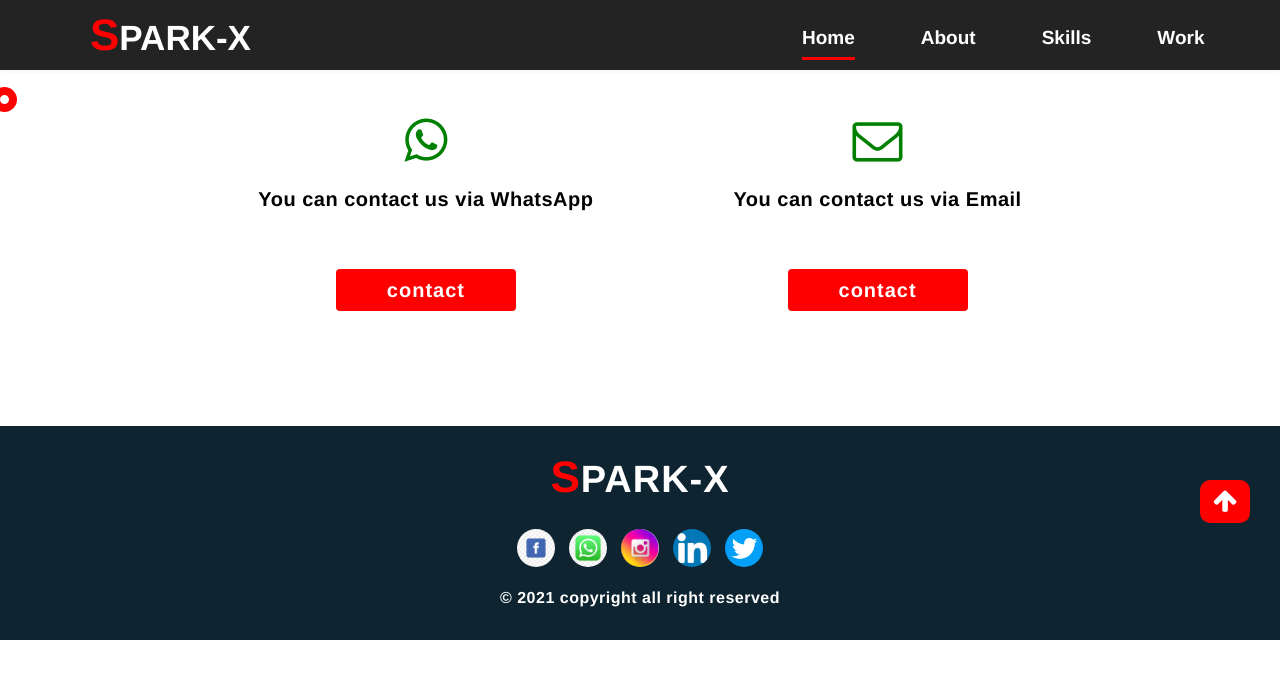
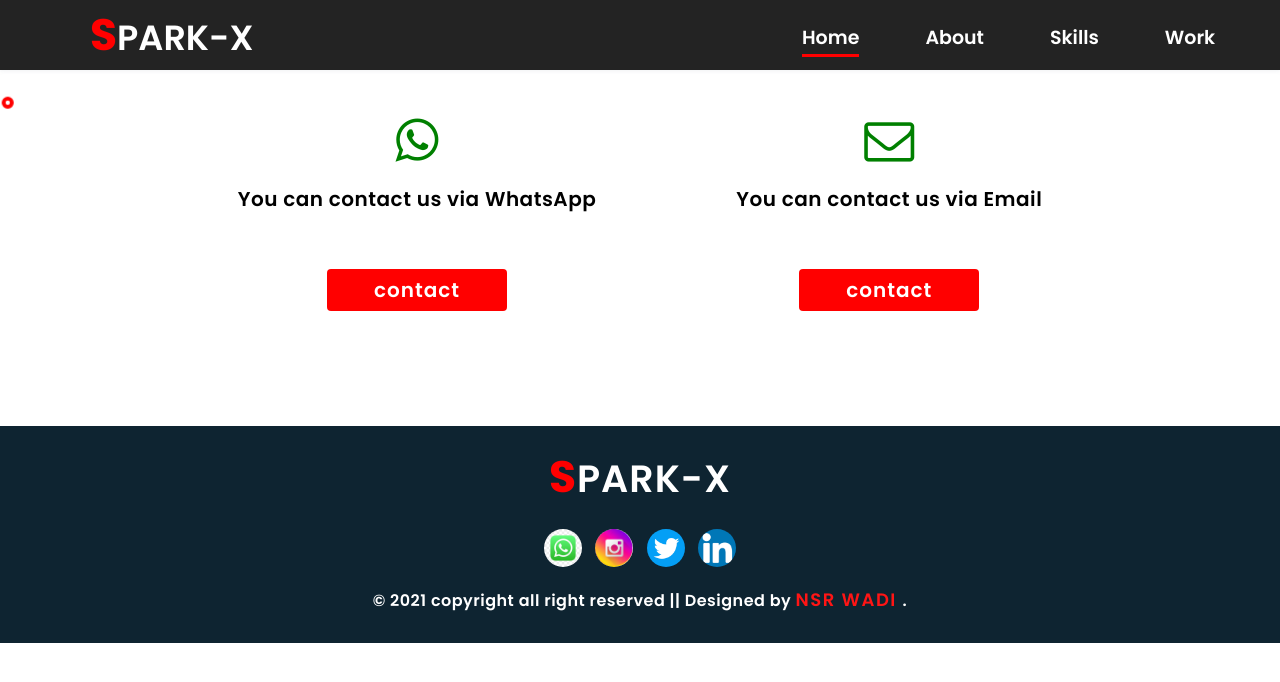
Before and after one commit to NSR404/sparkerx, a plain HTML site: page contact.html in a window 1280 px wide. Drawn offline with nearby package versions, Linux system fonts and the light colour scheme.

Commit message:
edit images and the scroll Reveal

```diff
--- a/assets/css/styles.css
+++ b/assets/css/styles.css
@@ -4,7 +4,12 @@
 :root {
   --header-height: 3rem;
   --font-semi: 600;
+  margin: 0;
+  padding: 0;
+  box-sizing: border-box;
+  font-family:"Poppins", sans-serif;
 }
+
 
 /*===== Colores =====*/
 :root {
@@ -15,12 +20,10 @@
 
 a , a:hover{
   text-decoration: none;
-  focas
 }
 
 input:focus ,button:focus , input:hover {
   outline: none!important;
-
 }
 
 /*===== Fuente y tipografia =====*/
@@ -71,7 +74,7 @@ input:focus ,button:focus , input:hover {
     font-size: 26px;
     position: absolute;
     right: 30px;
-    top: 480px;
+    top: 465px;
     position: fixed;
     z-index: 10;
   /* display: none; */
@@ -91,9 +94,11 @@ body {
   background-position: center;
   background-size: cover;
   margin: var(--header-height) 0 0 0;
-  font-family: var(--body-font);
+  font-family: var(--body-font)!important;
   font-size: var(--normal-font-size);
-  /* overflow-x: hidden; */
+  height: 100vh;
+  overflow-x: hidden;
+
 }
 h1,
 h2,
@@ -115,10 +120,13 @@ img {
   margin-top: 3%;
 }
 
+
+
 .img-home {
   width: 50%;
   margin: 0;
 }
+
 .row {
   margin-right: 0px !important;
   margin-left: -15px;
@@ -838,13 +846,56 @@ box-shadow: 0 0 12px 1px #fa4700;
   .about__img img {
     margin: auto !important;
   }
-}
+  .home-section>div{
+    display: flex;
+    flex-direction: column-reverse;
+    margin-top: 60px;
+   }
+
+  .skills__container {
+    /* display: flex; */
+    /* flex-direction: column-reverse;   */
+  }
+
+  .skills__img , .part__img_2{
+    display: none;
+  }
+  .skills__data{
+   /* ma
+   rgin-bottom: -; */
+  }
+
+   #work{
+    margin-top: 50px!important;
+   }
+
+   .btn_direction{
+    top: 440px;
+    font-size: 20px;
+
+   }
+   h2.section-title{
+    font-size: 22px;
+   }
+
+  }
+
+
 
 @media (min-width:320px) and (max-width:768px) {
   .swiper-slide{
     width: 74%!important;
-  }}
+  }
 
+}
+
+@media (min-width: 901px) and (max-width: 1199.98px) {
+  .btn_direction{
+    top: 420px;
+    font-size: 24px;
+
+   }
+}
 
   /* ********************************************************* */
 
@@ -861,7 +912,7 @@ box-shadow: 0 0 12px 1px #fa4700;
 
 /*  Medium devices (tablets, 768px and up) */
 @media (min-width: 768px) and (max-width: 991.98px) {
-  position: block;
+  /* position: block; */
  }
 
 /*  Large devices (desktops, 992px and up) */
@@ -947,3 +998,26 @@ body {
   animation: cursorAnim3 .5s forwards;
   border: 1px solid  var(--first-color);
 }
+
+
+/* in footer  */
+.url_nsr_wadi{
+  font-weight: 600!important;
+    color: #ff1515;
+    font-size: 18px;
+    /* text-shadow: 0px 0px 2px #ffffffec; */
+    letter-spacing: 1.5px;
+    font-family: var(--body-font)!important;
+    transition: all 0.5s;
+}
+
+.url_nsr_wadi:hover{
+    transform: scale(1.1);
+}
+
+.scrollreveal{
+  font-weight: 600!important;
+  font-size: 17px;
+  letter-spacing: 3.1px;
+  font-family: var(--body-font);
+}
--- a/assets/js/main.js
+++ b/assets/js/main.js
@@ -12,11 +12,8 @@ $(function(){
   $(".btn_direction").on('click',function(){
    $("html").animate({
        scrollTop : 0
-   },100);
-  })
-
-
-
+   },1000)
+  });
 });
 // $(function(){
 //  $(window).scroll(function(){
@@ -69,21 +66,21 @@ navLink.forEach((n) => n.addEventListener("click", linkAction));
 /*===== SCROLL REVEAL ANIMATION =====*/
 const sr = ScrollReveal({
   origin: "top",
-  distance: "80px",
+  distance: "60px",
   duration: 2000,
-  reset: true,
+  reset: false,
 });
 
 /*SCROLL HOME*/
-sr.reveal(".home-title", {});
-sr.reveal(".button", { delay: 200 });
-sr.reveal(".img-home", { delay: 400 });
+// sr.reveal(".home-title", {});
+// sr.reveal(".button", { delay: 200 });
+// sr.reveal(".img-home", { delay: 400 });
 sr.reveal(".home__social-icon", { interval: 200 });
 
 /*SCROLL ABOUT*/
-sr.reveal(".about__img", {});
-sr.reveal(".about__subtitle", { delay: 400 });
-sr.reveal(".about__text", { delay: 400 });
+// sr.reveal(".about__img", {});
+// sr.reveal(".about__subtitle", { delay: 400 });
+// sr.reveal(".about__text", { delay: 400 });
 
 /*SCROLL SKILLS*/
 sr.reveal(".skills__subtitle", {});
@@ -105,4 +102,58 @@ sr.reveal(".contact__input", { interval: 200 });
 //      }
 // }
 
+
+ScrollReveal().reveal('.brand-nav',{
+  origin : 'left' ,
+  distance: "100px",
+   duration: 1500,
+   interval: 100 ,
+   opacity: 0 ,
+   delay: 0 ,
+   reset: false,
+   disktop:true ,
+   mobile : true,
+   easing :  'ease-in-out' ,    // ease , ease-in , ease-out , ease-in-out
+ });
+
 // onload = new Nameclass();
+
+/*SCROLL ABOUT*/ // scroll reveal home -
+ScrollReveal().reveal('',{
+  origin : 'left' ,
+  distance: "100px",
+   duration: 1500,
+   interval: 100 ,
+   opacity: 0 ,
+   delay: 600 ,
+   reset: false,
+   disktop:true ,
+   mobile : true,
+   easing :  'ease-in-out' ,    // ease , ease-in , ease-out , ease-in-out
+ });
+
+ ScrollReveal().reveal('.img-home , .about__subtitle , .about__text , .nav__item',{
+  origin : 'right' ,
+  distance: "120px",
+   duration: 1400,
+   interval: 100 ,
+   opacity: 0 ,
+   delay: 500 ,
+   reset: false,
+   disktop:true ,
+   mobile : true,
+   easing :  'ease-in-out' ,    // ease , ease-in , ease-out , ease-in-out
+ });
+
+ ScrollReveal().reveal('.home-title , .about__img , .btn_contact , .section-title , .footer__title , .icons_contact , .scrollreveal , .contact_item',{
+  origin : 'bottom' ,
+  distance: "100px",
+   duration: 1400,
+   interval: 100 ,
+   opacity: 0 ,
+   delay: 400 ,
+   reset: false,
+   disktop:true ,
+   mobile : true,
+   easing :  'ease-in-out' ,    // ease , ease-in , ease-out , ease-in-out
+ });
--- a/contact.html
+++ b/contact.html
@@ -83,32 +83,38 @@
    <footer class="footer">
     <p class="footer__title"><b>S</b>PARK-X</p>
     <div class="footer__social">
-        <a href="https://www.facebook.com/ENGNSRWADI" target="_blank" class="footer__icon">
-          <img class="icons_contact" src="assets/img/facebook.jpg" alt=""></a>
+
       <a
-          href="https://api.whatsapp.com/send/?phone=970569828777&amp;text&amp;app_absent=0"
+      href="https://wa.me/970569828777"
       target="_blank"
       class="footer__icon"
-          >
-        <img class="icons_contact" src="assets/img/watsap.jpg" alt=""></a>
+      ><img class="icons_contact" src="assets/img/watsap.jpg" alt=""></a>
       <a
-          href="#"
+        href="https://www.instagram.com/s_park404/"
         target="_blank"
         class="footer__icon"
         ><img class="icons_contact" src="assets/img/instgram.jpg" alt=""></a>
-        <a
-          href="#"
-          target="_blank"
-          class="footer__icon"
-          ><img class="icons_contact" src="assets/img/linlden.png" alt=""></a>
         <a
         href="https://twitter.com/NSR60150356"
         target="_blank"
         class="footer__icon"
         ><img class="icons_contact" src="assets/img/app-icons-twitter.png" alt=""></a>
+        <a
+        href="#"
+        class="footer__icon"
+        ><img class="icons_contact" src="assets/img/linlden.png" alt=""></a>
+
+        <!-- <a
+        href="https://www.facebook.com/ENGNSRWADI"
+        target="_blank"
+         class="footer__icon"
+         ><img class="icons_contact" src="assets/img/facebook.jpg" alt="">
+        </a> -->
+
     </div>
-      <p>&#169; 2021 copyright all right reserved</p>
+    <p class="scrollreveal">&#169; 2021 copyright all right reserved || Designed by <a href="https://nsr404.github.io/cv-spark/" class="url_nsr_wadi">NSR WADI </a>.</p>
   </footer>
+
   <!-- cursor js -->
   <script>
     const cursor = document.querySelector('.cursor');
@@ -124,6 +130,17 @@ document.addEventListener('click', () => {
       cursor.classList.remove("expand");
   }, 500)
 })
+
+
 </script>
+
+   <!--===== SCROLL REVEAL =====-->
+   <script src="https://unpkg.com/scrollreveal"></script>
+   <script src="assets/js/bootstrap.min.js"></script>
+   <script src="assets/js/jquery.txt"></script>
+   <!--===== MAIN JS =====-->
+   <script src="assets/js/main.js"></script>
+   <!-- Swiper JS -->
+   <script src="https://unpkg.com/swiper/swiper-bundle.min.js"></script>
 </body>
 </html>
```
Also changed, not shown: index.html (+4 -11 lines), assets/img/1.jpg, assets/img/skils.jpg, 1 other file. Lines whose indentation alone changed are shown as unchanged.
